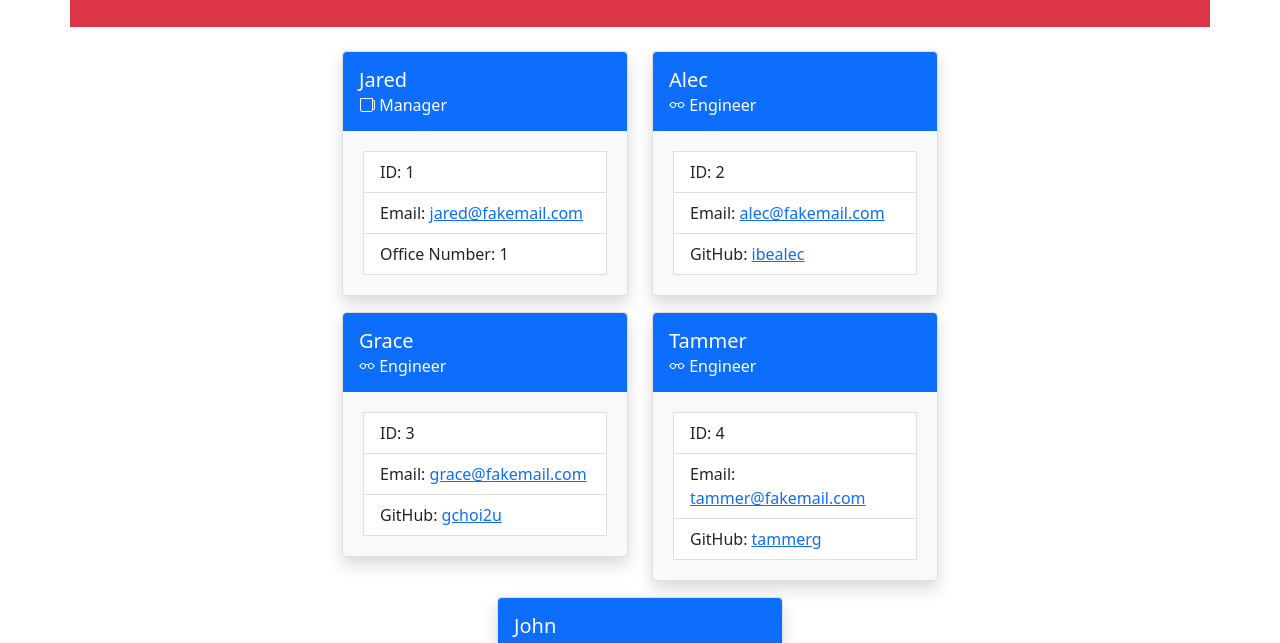
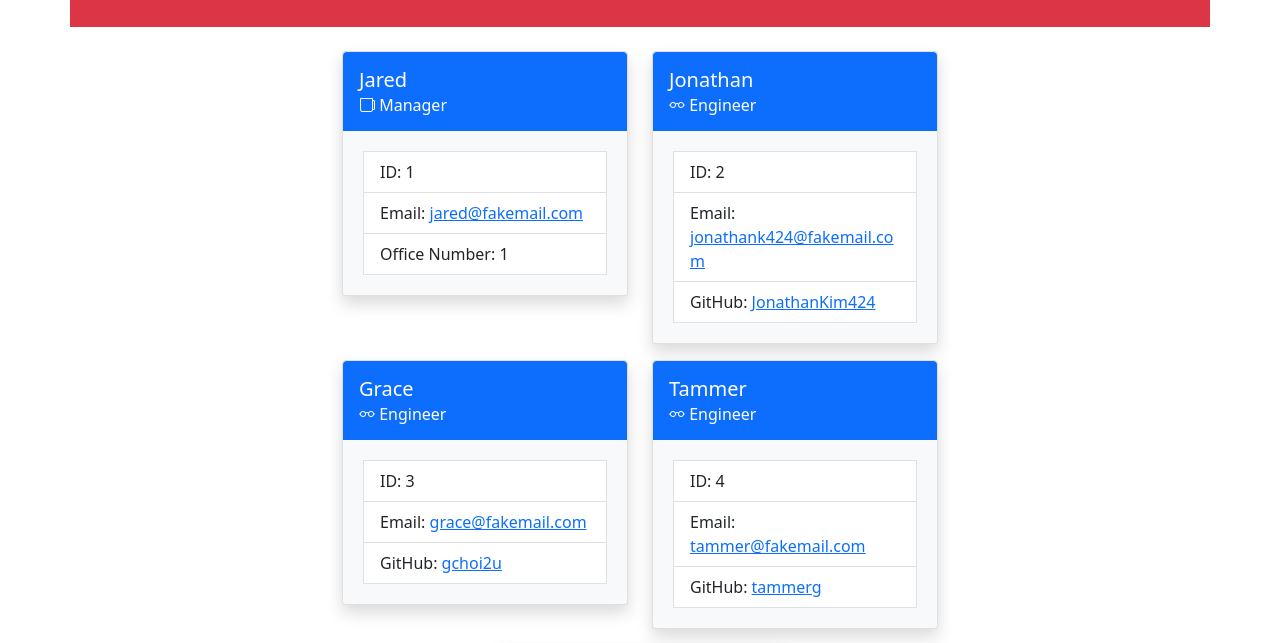
Before and after one commit to JonathanKim424/team-profile-generator, a website: page dist/profile.html in a window 1280 px wide. Shown: the part 77-720 px from the top of the page. Drawn offline with nearby package versions, Linux system fonts and the light colour scheme.

Commit message:
updated readme

```diff
--- a/dist/profile.html
+++ b/dist/profile.html
@@ -40,15 +40,15 @@
             <div class="col pt-3" style="width: 310px;">
                 <div class="card shadow">
                     <div class="card-body bg-primary text-white rounded-top">
-                        <h5 class="card-title">Alec</h5>
+                        <h5 class="card-title">Jonathan</h5>
                         <h6 class="card-subtitle"><i class="bi bi-eyeglasses"></i> Engineer</h6>
                     </div>
                     <div class="card-body bg-light rounded-bottom">
                         <div class="m-1 border bg-white">
                             <ul class="list-group list-group-flush">
                                 <li class="list-group-item">ID: 2</li>
-                                <li class="list-group-item">Email: <a href="mailto:alec@fakemail.com">alec@fakemail.com</a></li>
-                                <li class="list-group-item">GitHub: <a href="https://github.com/ibealec" target="_blank" rel="noopener noreferrer">ibealec</a></li>
+                                <li class="list-group-item">Email: <a href="mailto:jonathank424@fakemail.com">jonathank424@fakemail.com</a></li>
+                                <li class="list-group-item">GitHub: <a href="https://github.com/JonathanKim424" target="_blank" rel="noopener noreferrer">JonathanKim424</a></li>
                             </ul>
                         </div>
                     </div>
```
Also changed, not shown: README.md.
